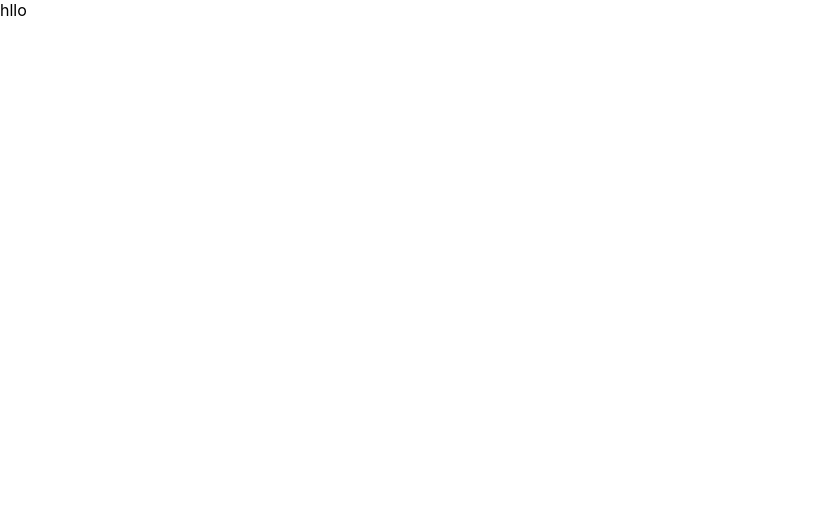
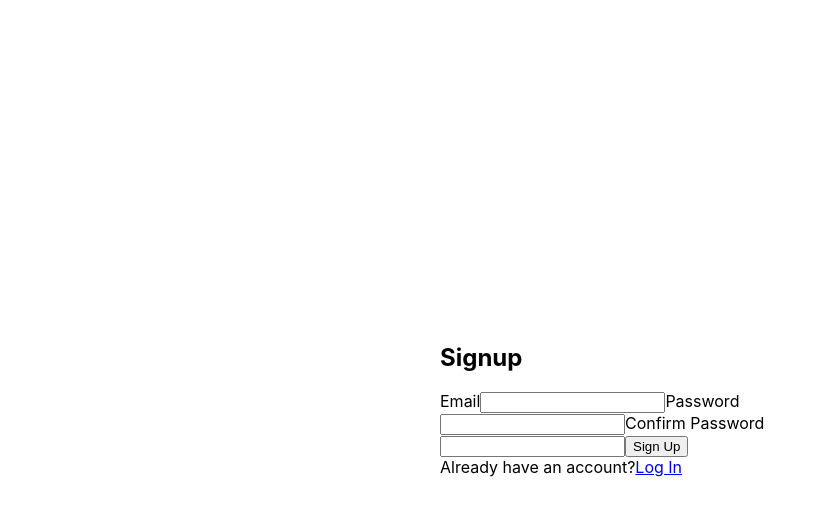
Before and after one commit to mohitk0208/hw_saver_solution, a React (Create React App) app: page /signup in a window 1280 px wide. Shown: the top 516 px of the page, without its empty margins (0-826 px from the left). Built offline with nearby package versions, Linux system fonts and the light colour scheme; no server answers.

Commit message:
made signup page without style

```diff
--- a/package.json
+++ b/package.json
@@ -9,6 +9,7 @@
     "firebase": "^8.2.9",
     "react": "^17.0.1",
     "react-dom": "^17.0.1",
+    "react-router-dom": "^5.2.0",
     "react-scripts": "4.0.3",
     "web-vitals": "^1.1.0"
   },
--- a/src/components/App.js
+++ b/src/components/App.js
@@ -1,11 +1,21 @@
-import './App.css';
+import { BrowserRouter as Router, Switch, Route } from "react-router-dom";
+import AuthProvider from "../contexts/AuthContext";
+
+import Login from "./authentication/Login";
+import "./App.css";
+import Signup from "./authentication/Signup";
 
 function App() {
-  return (
-    <div className="App">
-    hllo
-    </div>
-  );
+	return (
+		<Router>
+			<AuthProvider>
+				<Switch>
+					<Route path="/login" component={Login} />
+					<Route path="/signup" component={Signup} />
+				</Switch>
+			</AuthProvider>
+		</Router>
+	);
 }
 
 export default App;
--- /dev/null
+++ b/src/components/authentication/CenteredContainer.js
@@ -0,0 +1,19 @@
+import React from 'react'
+
+export default function CenteredContainer({children}) {
+    return (
+        <div style={{
+            display:"flex",
+            alignItems:"center",
+            justifyContent:"center",
+            minHeight:"100vh"
+        }}>
+            <div style={{
+                width:"100vw",
+                maxWidth:"400px"
+            }}>
+                {children}
+            </div>
+        </div>
+    )
+}
--- /dev/null
+++ b/src/components/authentication/Login.js
@@ -0,0 +1,5 @@
+import React from "react";
+
+export default function Login() {
+	return <div>login</div>;
+}
--- /dev/null
+++ b/src/components/authentication/Signup.js
@@ -0,0 +1,72 @@
+import React, { useRef, useState } from "react";
+import { Link, useHistory } from "react-router-dom";
+import { useAuth } from "../../contexts/AuthContext";
+import CenteredContainer from "./CenteredContainer";
+
+export default function Signup() {
+	const emailRef = useRef();
+	const passwordRef = useRef();
+	const confirmPasswordRef = useRef();
+	const { signup, currentUser } = useAuth();
+
+	const [error, setError] = useState("");
+    const [loading, setLoading] = useState(false);
+    const history = useHistory();
+
+	async function handleSubmit(e) {
+		e.preventDefault();
+
+		console.log(emailRef.current.value);
+		console.log(passwordRef.current.value);
+		console.log(confirmPasswordRef.current.value);
+
+		if (passwordRef.current.value !== confirmPasswordRef.current.value) {
+			return setError("passwords do not match");
+		}
+
+		try {
+			setError("");
+			setLoading(true);
+			await signup(emailRef.current.value, passwordRef.current.value);
+
+
+            console.log(`${currentUser}`);
+            // history.push("/")
+
+
+		} catch {
+			setError("Failed to create an account.");
+		} finally {
+			setLoading(false);
+		}
+    }
+
+    console.log(currentUser);
+
+	return (
+		<CenteredContainer>
+			<div>
+				{error && alert(error)}
+				<form onSubmit={handleSubmit}>
+					<h2>Signup</h2>
+					<label>Email</label>
+					<input type="email" ref={emailRef} required />
+
+					<label>Password</label>
+					<input type="password" ref={passwordRef} required />
+
+					<label>Confirm Password</label>
+					<input type="password" ref={confirmPasswordRef} required />
+
+					<button disabled={loading} type="submit">
+						Sign Up
+					</button>
+				</form>
+
+				<div>
+					Already have an account?<Link to="/login">Log In</Link>
+				</div>
+			</div>
+		</CenteredContainer>
+	);
+}
--- /dev/null
+++ b/src/contexts/AuthContext.js
@@ -0,0 +1,34 @@
+import React, { useContext, useEffect, useState } from "react";
+import { auth } from "../firebase";
+
+const AuthContext = React.createContext();
+
+export function useAuth() {
+	return useContext(AuthContext);
+}
+
+export function AuthProvider({ children }) {
+	const [currentUser, setCurrentUser] = useState();
+	// const [loading,setLoading] = useState(true)
+
+	function signup(email, password) {
+		return auth.createUserWithEmailAndPassword(email, password);
+	}
+
+	useEffect(() => {
+		const unsubscribe = auth.onAuthStateChanged((user) => {
+			setCurrentUser(user);
+		});
+
+		return unsubscribe;
+	}, []);
+
+	const value = {
+		currentUser,
+		signup,
+	};
+
+	return <AuthContext.Provider value={value}>{children}</AuthContext.Provider>;
+}
+
+export default AuthProvider;
```
Also changed, not shown: src/firebase.js (renamed from firebase.js), 1 other file (tests, documents, lock files or other folders).
